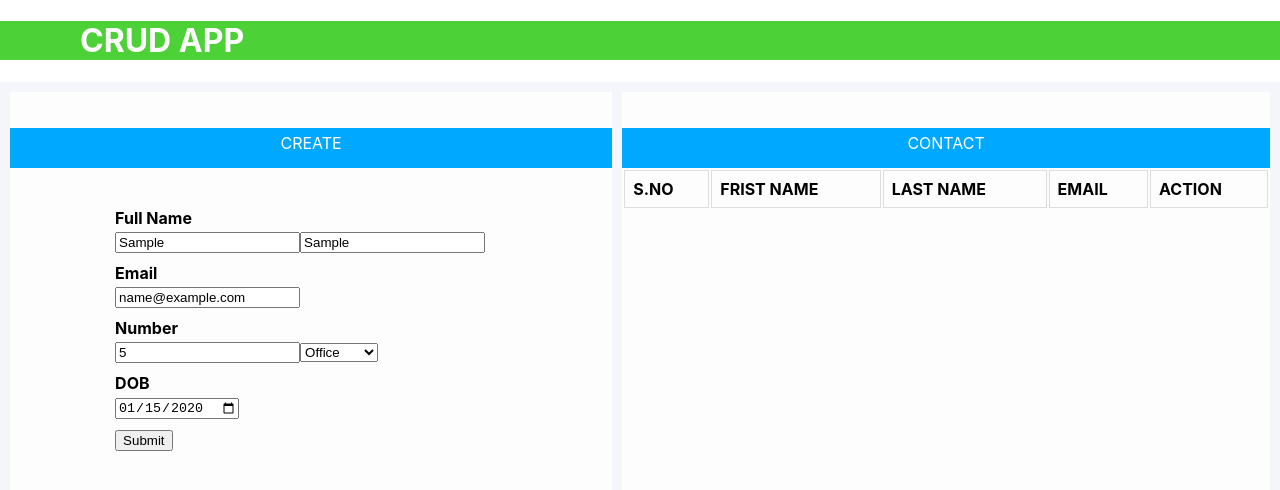
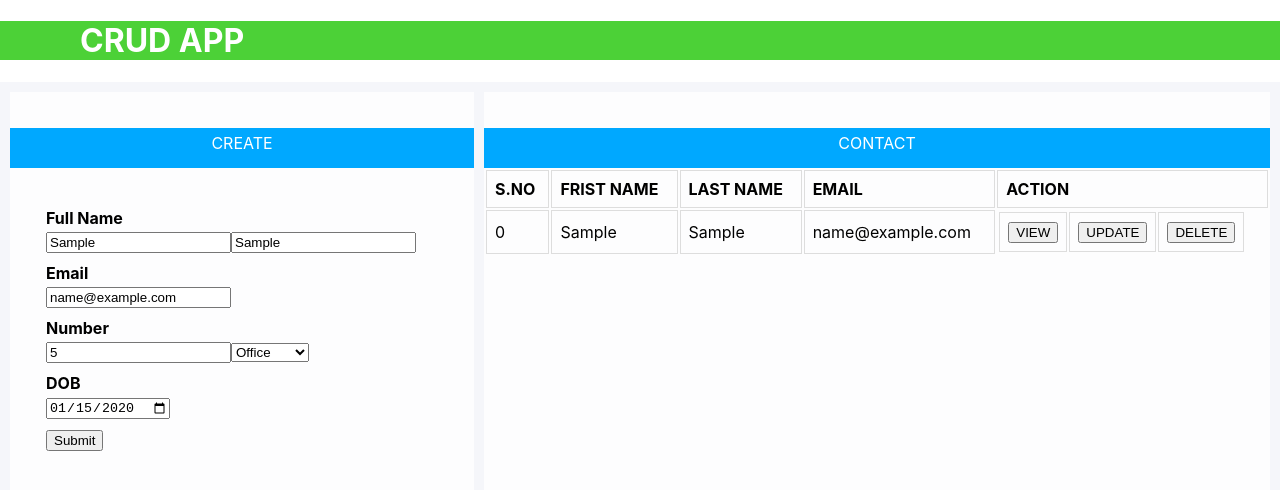
Before and after one commit to rohitkandare/reactjs-crud-in-redux, a React (Create React App) app: page / in a window 1280 px wide. Both pictures are taken after typing "Sample", "Sample", "name@example.com", "5", "2020-01-15" into the empty fields and a click on the input 143 px from the left and 440 px from the top of the page. Shown: the top 490 px of the page. Built offline with nearby package versions, Linux system fonts and the light colour scheme.

Commit message:
add a update view delete functionality

```diff
--- a/src/view/LeftForm.js
+++ b/src/view/LeftForm.js
@@ -1,10 +1,8 @@
-import React, { useState } from 'react'
+import React, { useState, useEffect } from 'react'
 import InputTag from './formCompnent/InputTag';
 import SelectTag from './formCompnent/SelectTag';
 
-function LeftForm({ userTemplate }) {
-    const [userData, setUserData] = useState(userTemplate)
-    const [data, setData] = useState([])
+function LeftForm({ setUserData, userData, data, setData, btn, setBtn }) {
 
     const handleChange = (event) => {
         const { name, value } = event.target
@@ -14,12 +12,18 @@ function LeftForm({ userTemplate }) {
 
         })
     }
+    function handleClickRecord(e) {
+        setData([])
+        setBtn(true)
+
+    }
     const addUser = (event) => {
         event.preventDefault()
-        setUserData({
-            ...userData,
-            [userData]: data,
-        })
+        console.log(data)
+        const datass = [...userData, data]
+        setUserData(
+            datass
+        )
     }
     const formData = [
         {
@@ -67,14 +71,15 @@ function LeftForm({ userTemplate }) {
                     <li>
                         <label>Number</label>
                         <InputTag formData={formData[3]} userData={data.number} func={handleChange} />
-                        <SelectTag data={data.phoneType} />
+                        <SelectTag userData={data.phoneType} func={handleChange} />
                     </li>
                     <li>
                         <label>DOB </label>
                         <InputTag formData={formData[4]} userData={data.dob} func={handleChange} />
                     </li>
                     <li>
-                        <input type="submit" />
+
+                        {btn ? <input type="submit" /> : <button onClick={(e) => handleClickRecord(e)}>CREATE NEW RECORD</button>}
                     </li>
                 </ul>
             </form>
--- a/src/view/RightTable.js
+++ b/src/view/RightTable.js
@@ -1,8 +1,43 @@
-import React from 'react'
+import React, { useState } from 'react'
 
 function RightTable(props) {
+
+    const [newArr, setnewArr] = useState([])
+    function handleDelete(e, itemToBeDeleted) {
+        e.preventDefault()
+        props.users.map((user, i) => {
+            if (i != itemToBeDeleted) {
+                newArr.push(user)
+            }
+        })
+        props.setUserData(newArr)
+        setnewArr([])
+    }
+    function handleUpdate(e, itemToBeUpdate) {
+        e.preventDefault()
+        props.users.map((user, i) => {
+            if (i == itemToBeUpdate) {
+                props.setData(user)
+            }
+            if (i != itemToBeUpdate) {
+                newArr.push(user)
+            }
+        })
+        props.setUserData(newArr)
+        setnewArr([])
+        props.setBtn(true)
+    }
+    function handleView(e, itemToBeUpdate) {
+        e.preventDefault()
+        props.users.map((user, i) => {
+            if (i == itemToBeUpdate) {
+                props.setData(user)
+            }
+        })
+        setnewArr([])
+        props.setBtn(false)
+    }
     return (
-
         <div className="right">
             <div className="tableHeading">
                 <p>CONTACT</p>
@@ -16,20 +51,20 @@ function RightTable(props) {
                     <th>ACTION</th>
                 </tr>
                 {
-                // props.users.map((user, index) => (
+                    props.users.map((user, index) => (
 
-                //     <tr key={index}>
-                //         <td>{index}</td>
-                //         <td>{user.fristName}</td>
-                //         <td>{user.lastName}</td>
-                //         <td>{user.email}</td>
-                //         <tr>
-                //             <td>UPDATE</td>
-                //             <td>VIEW</td>
-                //             <td>DELETE</td>
-                //         </tr>
-                //     </tr>
-                // ))
+                        <tr key={index}>
+                            <td>{index}</td>
+                            <td>{user.fristName}</td>
+                            <td>{user.lastName}</td>
+                            <td>{user.email}</td>
+                            <tr>
+                                <td><button onClick={(e) => handleView(e, index)}>VIEW</button></td>
+                                <td><button onClick={(e) => handleUpdate(e, index)}>UPDATE</button></td>
+                                <td><button onClick={(e) => handleDelete(e, index)}>DELETE</button></td>
+                            </tr>
+                        </tr>
+                    ))
                 }
 
             </table>
--- a/src/view/View.js
+++ b/src/view/View.js
@@ -1,21 +1,19 @@
-import React from 'react'
+import React, { useState } from 'react'
 import LeftForm from './LeftForm'
 import RightTable from './RightTable'
 import './view.css'
+
+
 function View() {
-    const userTemplate =
-    {
-        fristName: "",
-        lastName: "",
-        email: "",
-        phone: "",
-        phoneType: "",
-        dob: ""
-    }
+
+    const [userData, setUserData] = useState([])
+    const [data, setData] = useState([])
+    const [btn, setBtn] = useState(true)
+
     return (
         <div className="grid-container">
-            <LeftForm users={userTemplate} />
-            <RightTable users={userTemplate} />
+            <LeftForm setUserData={setUserData} userData={userData} data={data} setData={setData} btn={btn} setBtn={setBtn} />
+            <RightTable users={userData} setUserData={setUserData} data={data} setData={setData} btn={btn} setBtn={setBtn} />
         </div>
 
     )
--- a/src/view/formCompnent/InputTag.js
+++ b/src/view/formCompnent/InputTag.js
@@ -1,13 +1,9 @@
 import React from 'react'
-
 
 function InputTag(props) {
     const userData = props.userData
     const formData = props.formData
-    const handleChange = props.fun
-    console.log(userData)
-
-
+    const handleChange = props.func
     return (
         <>
             <input
@@ -16,6 +12,7 @@ function InputTag(props) {
                 placeholder={formData.placeholder}
                 value={userData}
                 onChange={handleChange}
+                required
             />
         </>
     )
--- a/src/view/formCompnent/SelectTag.js
+++ b/src/view/formCompnent/SelectTag.js
@@ -1,12 +1,14 @@
 import React from 'react'
 
 function SelectTag(props) {
-    const users = props.data
+    const userData = props.userData
+    const handleChange = props.func
     return (
         <>
             <select name="numType"
                 id="select"
-                value={users}
+                value={userData}
+                onChange={handleChange}
             >
                 <option value="office">Office</option>
                 <option value="home">Home</option>
```
Lines whose indentation alone changed are shown as unchanged.
